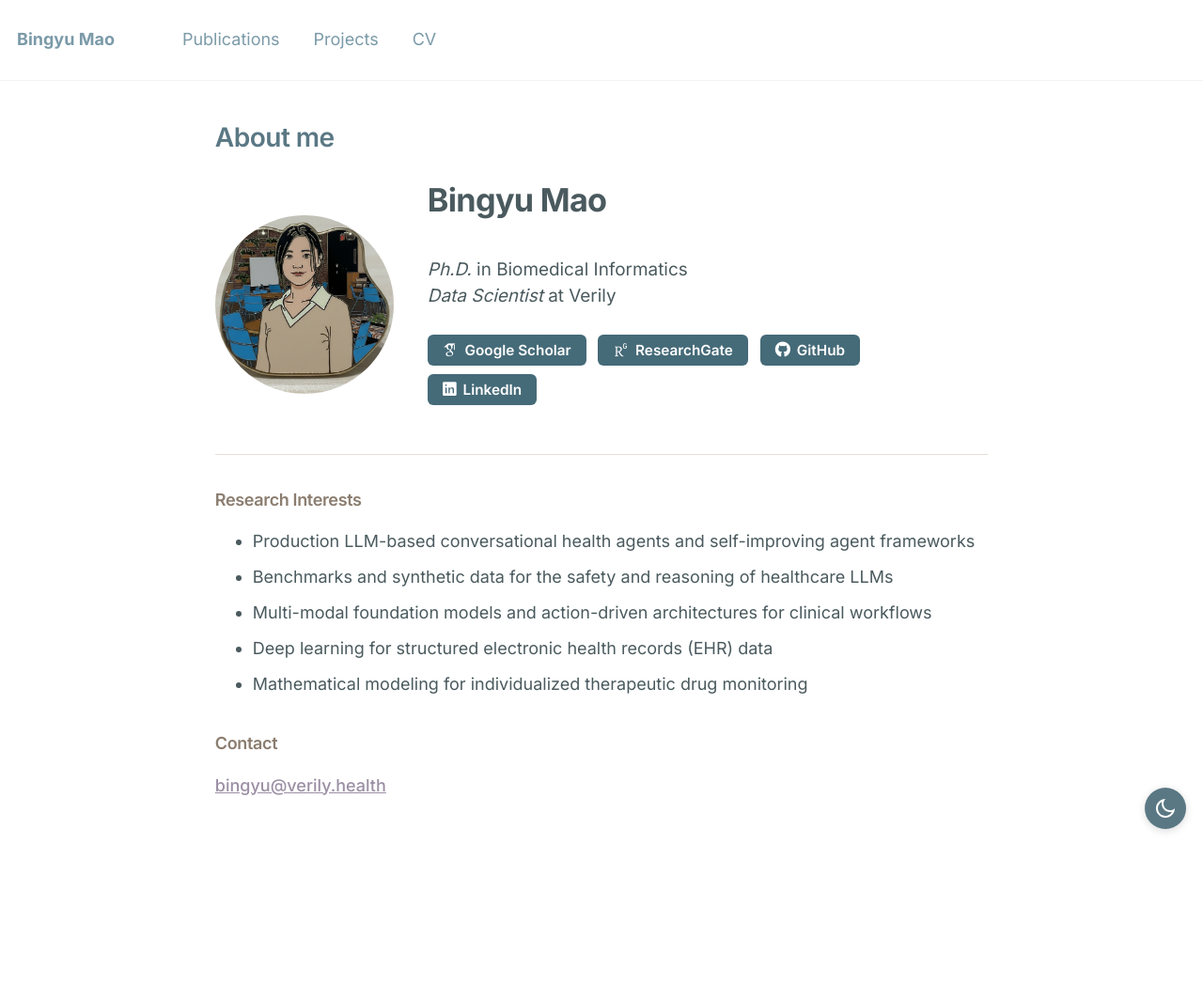
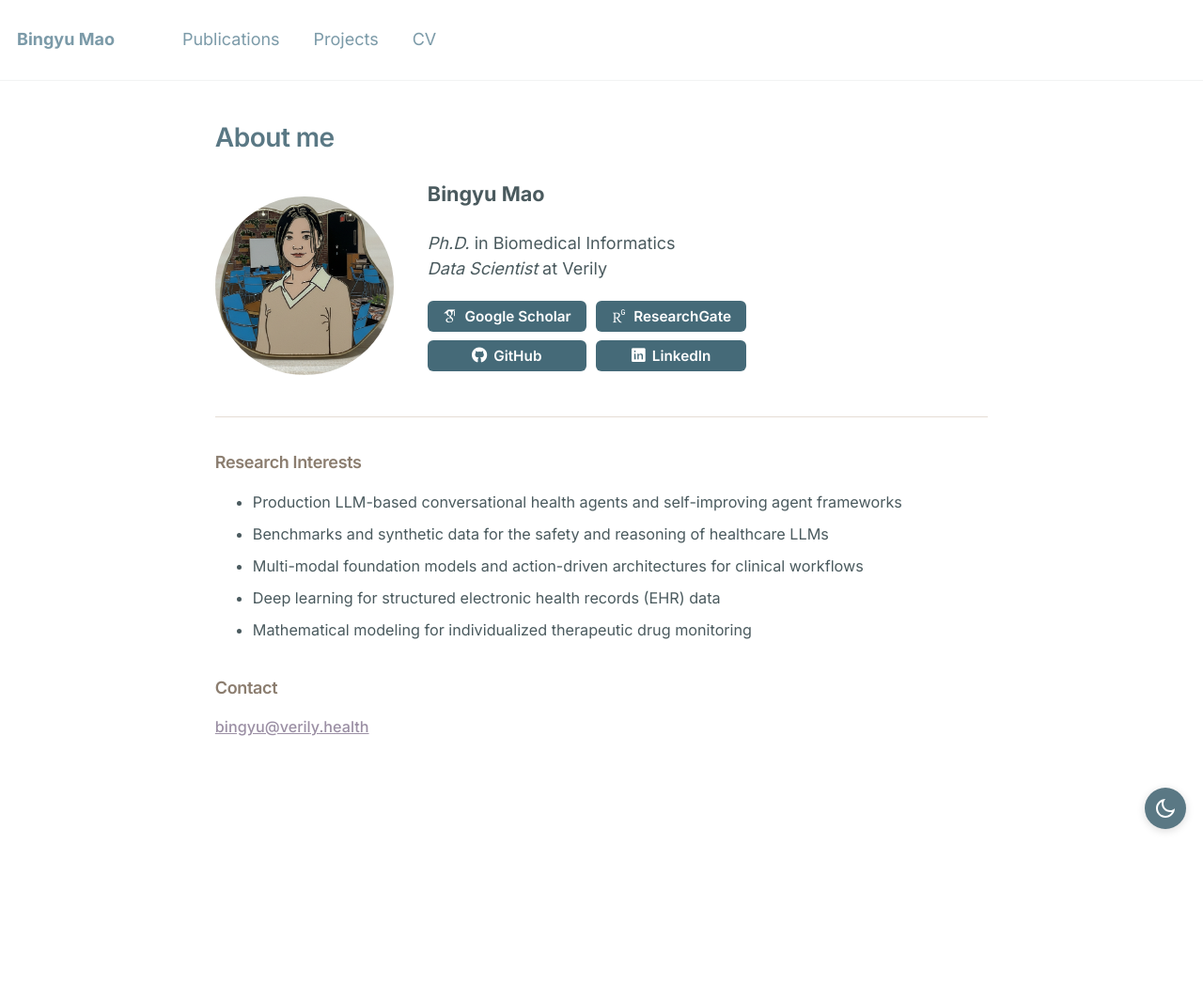
Before and after one commit to BingyuMao/BingyuMao.github.io, a Jekyll site: the page built from _pages/about.md, in a window 1280 px wide. Shown: the whole page at 94% size. Built offline with Jekyll 4.4.1, drawn with Linux system fonts in a browser that asks for light colours; some web fonts are replaced; after the commit the page ends 986 px from its top, so only the background shows below that.

Commit message:
Refine hero and typography per feedback
- Home links: force a 2x2 grid so they never wrap 3 + 1
- Remove the hairlines under section headings (restore the previous
  line-free look; consistent with Academic Projects)
- Reduce body text size (0.9em) on content pages; cards/hero keep their
  own sizes
- Shrink the hero name back to its previous 1.2em (no longer larger
  than section headings)

Co-Authored-By: Claude Opus 4.8 (1M context) <noreply@anthropic.com>

```diff
--- a/_sass/_custom.scss
+++ b/_sass/_custom.scss
@@ -207,11 +207,11 @@ body {
   margin-bottom: 0.4em;
 }
 
-/* Calm, consistent hairline under section headings */
-.archive h2,
-details.pub > summary {
-  padding-bottom: 0.3em;
-  border-bottom: 1px solid var(--border-color);
+/* Slightly smaller body text on content pages (cards/hero keep their own
+   sizes via their component classes, so only unclassed text is affected) */
+.archive p:not([class]),
+.archive li:not([class]) {
+  font-size: 0.9em;
 }
 
 /* ----------------------------------------------------------------------------
@@ -241,23 +241,31 @@ details.pub > summary {
   }
 
   &__name {
-    margin: 0 0 0.2em;
-    font-size: 1.9em;
+    margin: 0 0 0.25em;
+    font-size: 1.2em;
     font-weight: 700;
-    line-height: 1.2;
-    letter-spacing: -0.02em;
-    color: var(--heading-color);
+    line-height: 1.3;
   }
 
   &__tagline {
     margin: 0 0 1em;
     color: var(--text-muted);
-    font-size: 1.05em;
+    font-size: 1em;
     line-height: 1.5;
   }
 
+  /* Fixed 2x2 grid so the four links never wrap to a lopsided 3 + 1 */
   &__links {
+    display: grid;
+    grid-template-columns: repeat(2, max-content);
+    gap: 0.5em 0.6em;
     margin: 0;
+
+    .link-btn {
+      width: 100%;
+      margin: 0;
+      justify-content: center;
+    }
   }
 }
 
@@ -272,5 +280,9 @@ details.pub > summary {
       max-width: 55%;
       margin: 0 auto 1.1rem;
     }
+
+    &__links {
+      justify-content: center;
+    }
   }
 }
```
